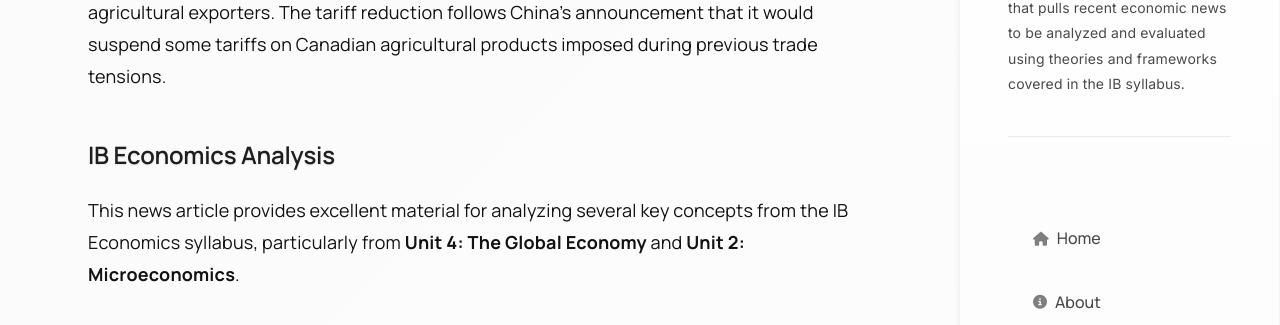
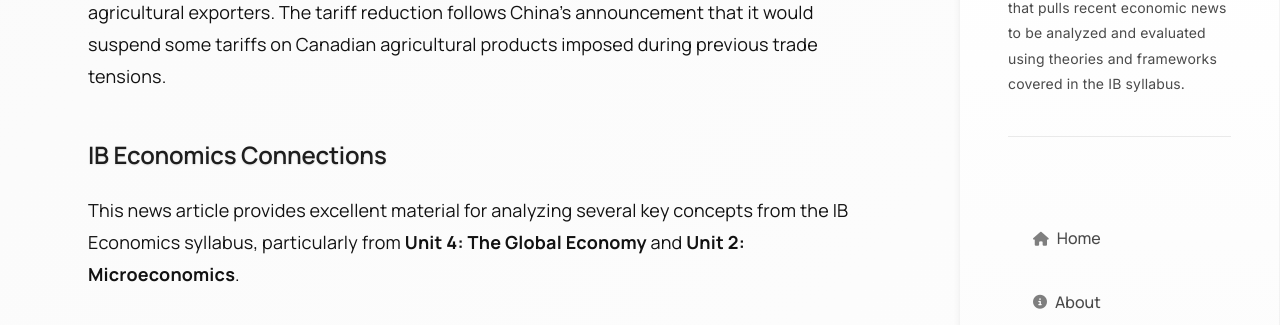
Before and after one commit to Feiran-Z/ECONews, a Jekyll site: the page built from _posts/2026-03-08-china-slashes-anti-dumping-tariff-canadian-canola.md, in a window 1280 px wide and 900 px high, scrolled down 660 px. Shown: the part 122-447 px from the top of the window. Built offline with Jekyll 4.4.1, drawn with Linux system fonts in a browser that asks for light colours.

Commit message:
Updated new post

```diff
--- a/_posts/2026-03-08-china-slashes-anti-dumping-tariff-canadian-canola.md
+++ b/_posts/2026-03-08-china-slashes-anti-dumping-tariff-canadian-canola.md
@@ -16,7 +16,7 @@ tags:
 
 China has significantly reduced its anti-dumping tariff on Canadian canola from a preliminary rate of 75.8% to a final rate of 5.9% following a 17-month investigation. The decision, announced on February 28, 2026, comes amid improving diplomatic relations between Beijing and Ottawa. The anti-dumping duty will be effective from March 1, 2026, and will last for five years. In addition to the anti-dumping duty, Canadian canola remains subject to China's standard 9% import tariff, bringing the total effective duty to 14.9%. This outcome aligns with Canadian Prime Minister Mark Carney's expectations following his January visit to Beijing, where he anticipated a total tariff rate of around 15%. China was Canada's second-largest market for canola in 2024, making this decision economically significant for Canadian agricultural exporters. The tariff reduction follows China's announcement that it would suspend some tariffs on Canadian agricultural products imposed during previous trade tensions.
 
-## IB Economics Analysis
+## IB Economics Connections
 
 This news article provides excellent material for analyzing several key concepts from the IB Economics syllabus, particularly from **Unit 4: The Global Economy** and **Unit 2: Microeconomics**.
 
```
